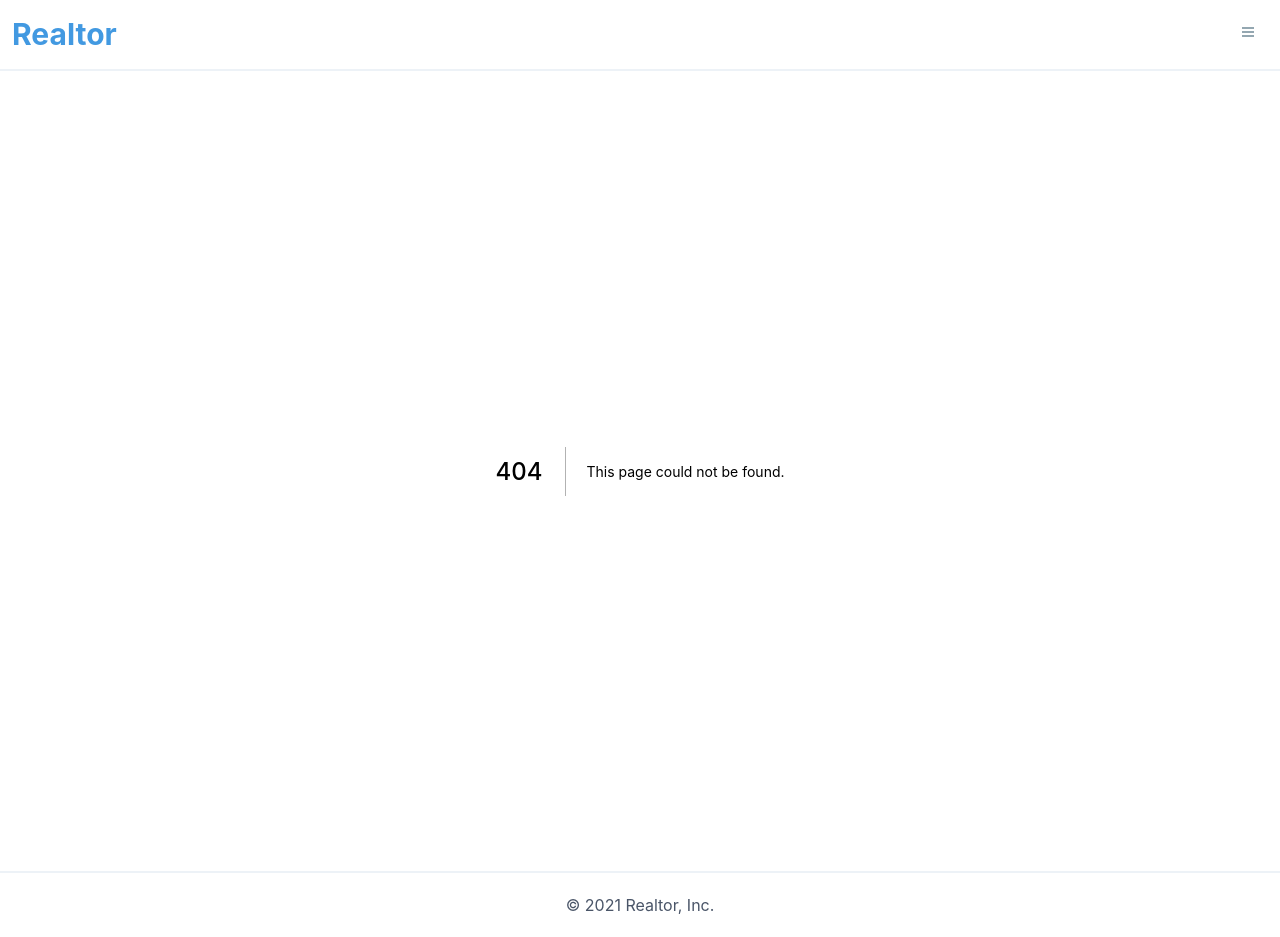
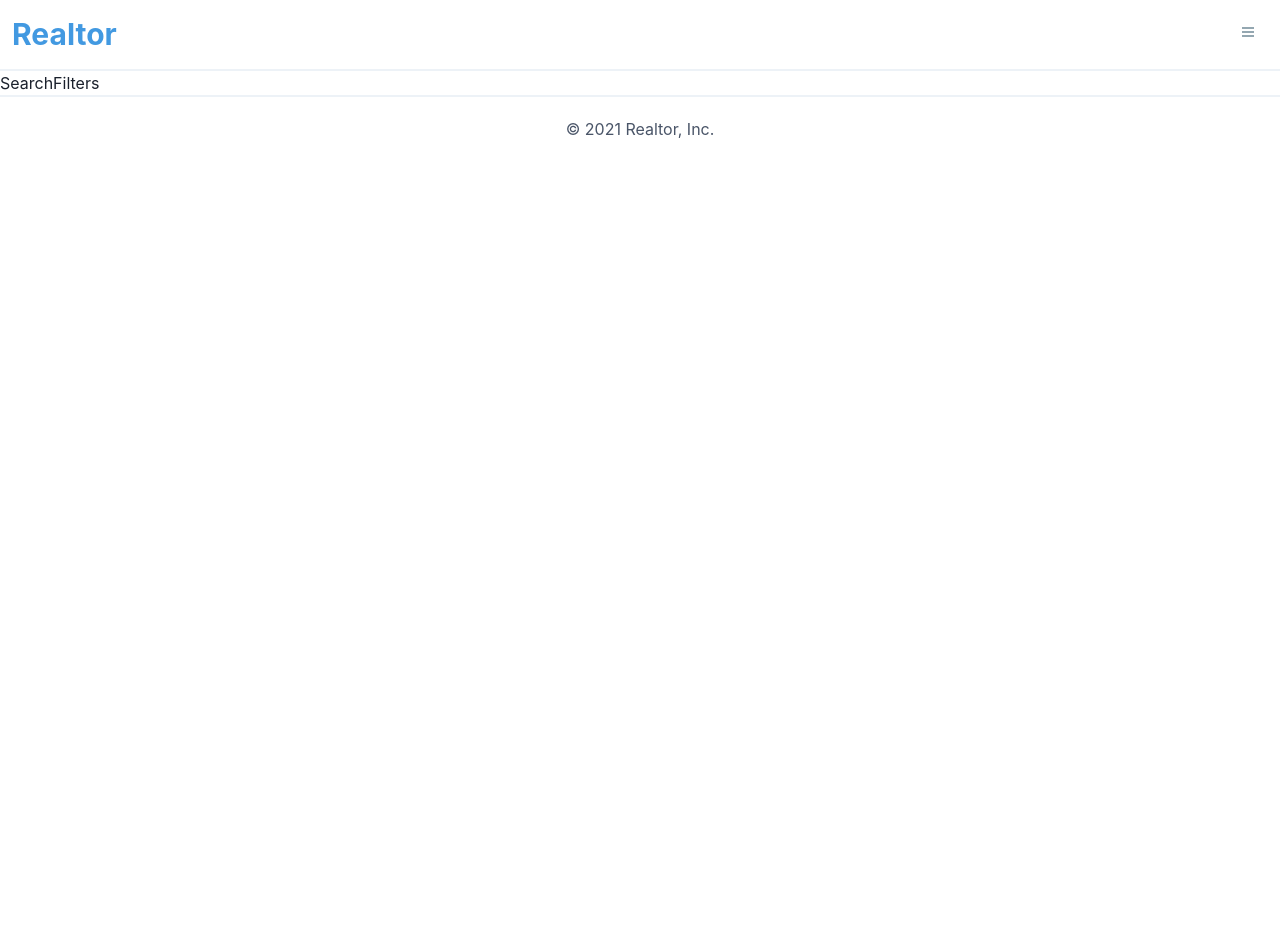
Before and after one commit to dzennank/realestate-app, a Next.js app: page /components/SearchFilters in a window 1280 px wide. Before the commit this address had no page. After the commit the page ends 800 px from the top, so only its background shows below. Built offline with nearby package versions, Linux system fonts and the light colour scheme.

Commit message:
search filters

```diff
--- /dev/null
+++ b/pages/components/SearchFilters.jsx
@@ -0,0 +1,15 @@
+import { useEffect, useState } from 'react';
+import { Flex, Select, Box, Text, Input, Spinner, Icon, Button } from '@chakra-ui/react';
+import { useRouter } from 'next/router';
+import { MdCancel } from 'react-icons/md';
+import Image from 'next/image';
+
+import React from 'react'
+
+const SearchFilters = () => {
+  return (
+    <div>SearchFilters</div>
+  )
+}
+
+export default SearchFilters
```
